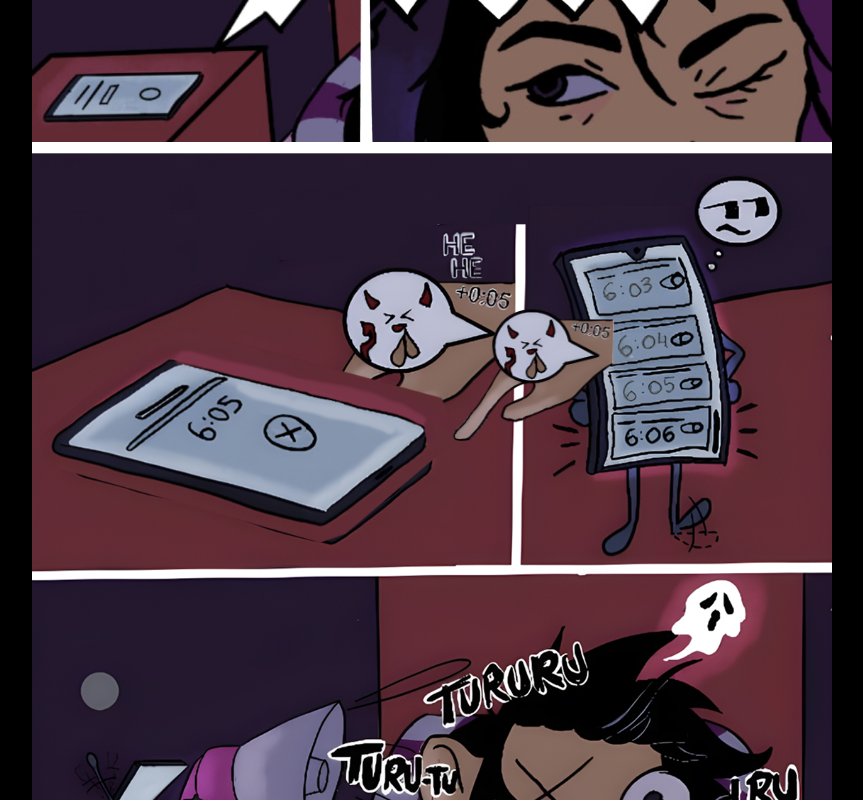
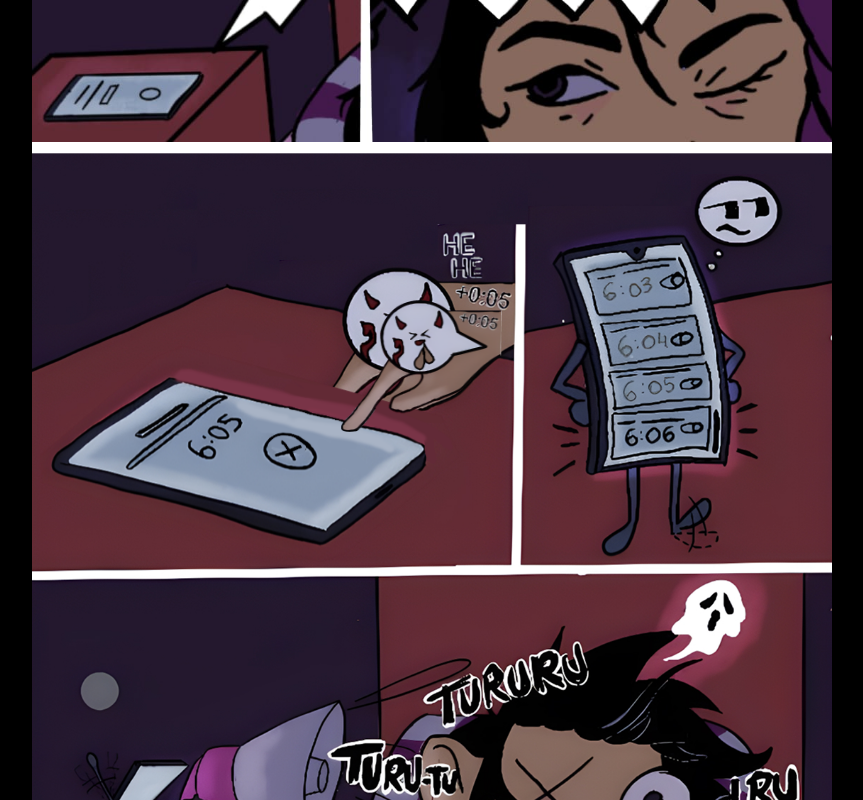
Before and after one commit to mille-zarcenis/webcomic-interativa, a plain HTML site: page index.html in a window 1280 px wide. Shown: the part 6878-7678 px from the top of the page, without its empty margins (208-1071 px from the left). Drawn offline with Linux system fonts and the light colour scheme.

Commit message:
Update style.css

```diff
--- a/style.css
+++ b/style.css
@@ -42,7 +42,7 @@ body {
 .celular {
   position: absolute;
   width: 420px;
-  top: 20%;     /* ajuste fino visual */
+  top: 22%;     /* ajuste fino visual */
   left: 1%;
   animation: vibrar 0.1s infinite;
 }
@@ -58,8 +58,8 @@ body {
 .mao {
   position: absolute;
   width: 230px;
-  top: 15%;
-  left: 44%;
+  top: 14%;
+  left: 30%;
   transform: scale(0.7);
   transform-origin: right;
   transition: transform 0.8s ease;
```
